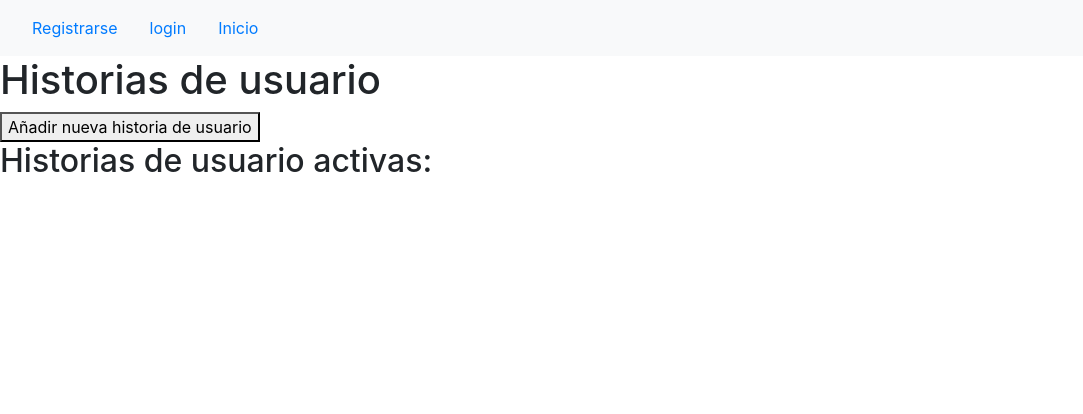
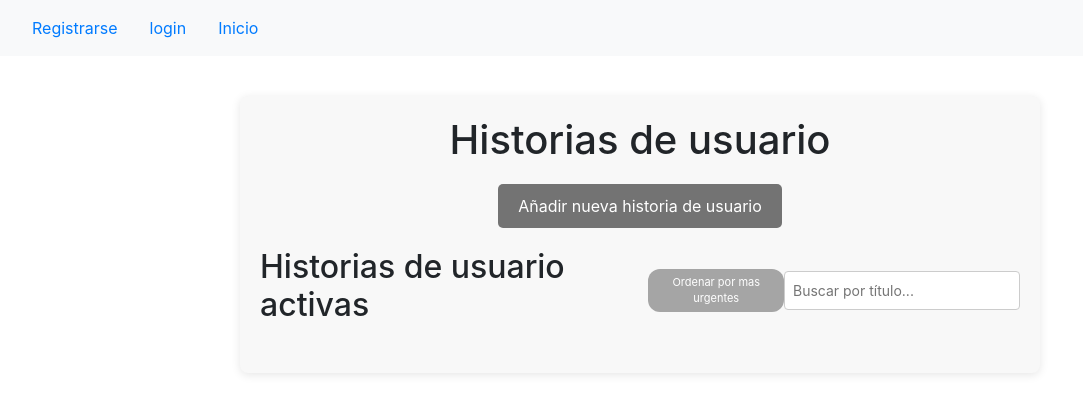
Before and after one commit to LuisHiram99/AppWeb-IngSoft, a Django app: page /historias/ in a window 1280 px wide. Shown: the top 414 px of the page, without its empty margins (0-1083 px from the left). Run offline with Django 4.2, Linux system fonts and the light colour scheme; some libraries are stand-ins or nearby versions.

Commit message:
Se agregaron las 3 HU y se adapto el css

```diff
--- a/mainPage/static/CSS/historias.css
+++ b/mainPage/static/CSS/historias.css
@@ -1,189 +1,111 @@
-:root {
-    --dark: #374151;
-    --darker: #1F2937;
-    --darkest: #111827;
-    --grey: #6B7280;
-    --pink: #EC4899;
-    --purple: #8B5CF6;
-    --light: #EEE;
-    --blue: #0aa3f1;
+@import url('https://fonts.googleapis.com/css2?family=Poppins:wght@200;300;400;500;600;700&display=swap');
 
+body{
+    margin: 0;
 }
 
-* {
-    margin: 0;
-    box-sizing: border-box;
-    font-family: "Fira sans", sans-serif;
+.main-container {
+    display: flex;
+    justify-content: center;
+    align-items: flex-start;
+    padding-top: 40px;
+  }
+
+  /* El cuadro donde está el formulario */
+  main {
+    max-width: 800px;
+    padding: 20px;
+    background: #f8f8f8;
+    border-radius: 8px;
+    box-shadow: 0 2px 10px rgba(0, 0, 0, 0.1);
+    width: 100%;
+  }
+
+  h1 {
+    text-align: center;
+    margin-bottom: 20px;
+  }
+
+  #add-task-button {
+    display: block;
+    margin: 20px auto;
+    padding: 10px 20px; /* Espaciado interno del botón */
+    background-color: #737373; /* Fondo */
+    color: white;
+    border: none;
+    border-radius: 5px;
+    font-size: 16px;
+    cursor: pointer;
   }
 
 
-header {
-    padding: 2rem 1rem;
-    max-width: 800px;
-    width: 100%;
-    margin: 0 auto;
-    text-align: right; /* Alinear todo a la derecha */
-    background-color: black; /* Fondo negro para la navbar */
+  /* Estilo para el formulario de nueva tarea */
+  #new-task-form {
+    display: none; /* Mantener oculto inicialmente */
+    margin-top: 20px; /* Añadir espacio arriba cuando se muestre */
+    padding: 15px;
+    background: #fff;
+    border-radius: 8px;
+    box-shadow: 0 2px 5px rgba(0, 0, 0, 0.1);
+    min-height: 150px;
+    overflow: hidden; /* Ocultar el contenido cuando el formulario esté cerrado */
   }
 
-header {
-    font-size: 2.5rem;
-    font-weight: 300;
-    color: var(--grey);
-    margin-bottom: 1rem;
+  /* Estilo cuando el formulario se despliega */
+  #new-task-form.show {
+    display: block; /* Mostrar el formulario */
+    max-height: 1000px; /* Asegura que el formulario pueda expandirse */
+    overflow: auto;
   }
 
-nav {
-    margin-bottom: 1rem;
+  /* Estilo para los campos del formulario */
+  #new-task-form input,
+  #new-task-form textarea,
+  #new-task-form select {
+    width: 100%;
+    margin-bottom: 15px;
+    padding: 10px;
+    border: 1px solid #ccc;
+    border-radius: 5px;
   }
 
-nav ul {
-    list-style: none;
-    display: flex;
-    justify-content: flex-end; /* Alinear elementos a la derecha */
-    padding: 0; /* Eliminar padding por defecto */
+  .task {
+    padding: 15px;
+    margin: 10px 0;
+    background-color: #f9f9f9;
+    border-radius: 8px;
+    border: 2px solid #000;
   }
 
-nav ul li {
-    margin-left: 2rem; /* Espaciado entre los elementos de la lista */
+  .task-header {
+    display: flex;
+    justify-content: space-between;
+    align-items: center;
+    margin-bottom: 20px;
   }
 
-nav a {
-    color: var(--grey);
-    text-decoration: none;
-    font-size: 1.125rem;
+  /* Estilo para el campo de búsqueda */
+  .search-input {
+    padding: 8px;
+    font-size: 14px;
+    border: 1px solid #ccc;
+    border-radius: 4px;
+    width: 250px;
   }
 
-.profile-pic {
-    width: 40px; /* Ajusta el tamaño de la imagen de perfil */
-    height: 40px;
-    border-radius: 50%; /* Redondear la imagen */
-}
-
-#add-task-button {
-    margin-bottom: 1rem;
-    background-color: var(--blue);
+  /* Estilo para el boton de ordenar por mas urgentes */
+  #sort-by-date-button {
+    padding: 5px;
+    font-size: 11px;
+    border-radius: 12px;
+    background-color: #a5a5a5; /* Fondo */
     color: white;
     border: none;
-    padding: 0.5rem 1rem;
-    border-radius: 0.5rem;
     cursor: pointer;
 }
 
-.hidden {
-    display: none; /* Ocultar el formulario por defecto */
+/* Estilo para el boton de completado :) */
+  .completed {
+    text-decoration: line-through;
+    background-color: #d1f7d1; /* Color verde claro para indicar completada */
 }
-
-main {
-    flex: 1 1 0%;
-    max-width: 800px;
-    width: 100%;
-    margin: 0 auto;
-    padding: 2rem;
-}
-
-h1, h2{
-    color:#111827;
-}
-
-/* Botones generales */
-button {
-    padding: 0.5rem 1rem;
-    border: none;
-    border-radius: 5px;
-    background-color: var(--blue); /* Color de fondo común */
-    color: white;
-    font-size: 1rem;
-    cursor: pointer;
-    transition: background-color 0.3s;
-}
-
-/* Efecto hover */
-button:hover {
-    background-color: var(--purple); /* Color al pasar el mouse */
-}
-
-/* Estilos específicos para el botón Edit */
-.task .actions .edit {
-    background-color: var(--grey); /* Azul claro */
-    color: black; /* Color de texto */
-}
-
-/* Estilos específicos para el botón Delete */
-.task .actions .delete {
-    background-color: #ec2f2f; /* Rojo claro */
-    color: black; /* Color de texto */
-}
-
-#new-task-form {
-    display: flex;
-    flex-direction: column;
-    margin-top: 1rem;
-}
-
-#new-task-input,
-#start-date,
-#end-date,
-#role-select {
-    margin-bottom: 0.5rem;
-    padding: 0.5rem;
-    border-radius: 5px;
-    border: 1px solid var(--grey);
-    background-color: var(--darker);
-    color: var(--light);
-}
-
-.task-list {
-    padding: 1rem;
-}
-
-.task-list h2 {
-    font-size: 1.5rem;
-    font-weight: 300;
-    color: var(--grey);
-    margin-bottom: 1rem;
-}
-
-#tasks .task {
-    display: flex;
-    justify-content: space-between;
-    background-color: var(--darkest);
-    color: var(--light);
-    padding: 1rem;
-    border-radius: 1rem;
-    margin-bottom: 1rem;
-}
-
-.task .content {
-    flex: 1 1 0%;
-}
-
-.task .content .text {
-    color: var(--light);
-    font-size: 1.125rem;
-    width: 100%;
-    display: block;
-    transition: 0.4s;
-}
-
-.task .actions {
-    display: flex;
-    margin: 0 -0.5rem;
-}
-
-.task .actions button {
-    cursor: pointer;
-    margin: 0 0.5rem;
-    font-size: 1.125rem;
-    font-weight: 700;
-    text-transform: uppercase;
-    transition: 0.4s;
-}
-
-.task .actions button:hover {
-    opacity: 0.8;
-}
-
-.task .actions button:active {
-    opacity: 0.6;
-}
--- a/mainPage/templates/mainPage/historias.html
+++ b/mainPage/templates/mainPage/historias.html
@@ -1,16 +1,22 @@
 {% extends 'mainPage/base.html' %}
 
-
 {% block content %}
-
+<html lang="en">
+<head>
+    <meta charset="UTF-8">
+    <meta name="viewport" content="width=device-width, initial-scale=1.0">
+    {% load static %}
+    <link type='text/css' rel="stylesheet" href="{% static 'css/historias.css' %}">
+</head>
+<div class="main-container">
     <main>
         <h1>Historias de usuario</h1>
         <button id="add-task-button">Añadir nueva historia de usuario</button>
         <div id="new-task-form" style="display: none;">
             <label for="new-task-input">Título:</label>
-            <input type="text" id="new-task-input" placeholder="Nombre de la historia" required>
+            <input type="text" id="new-task-input" placeholder="Yo como usuario quiero ..." required>
             <label for="new-task-description">Descripción:</label>
-            <textarea id="new-task-description" placeholder="Descripción" required></textarea>
+            <textarea id="new-task-description" placeholder="Descripción de la historia de usuario" required></textarea>
             <label for="start-date">Fecha inicial:</label>
             <input type="date" id="start-date" placeholder="Fecha de inicio" required>
             <label for="end-date">Fecha de cierre:</label>
@@ -24,18 +30,26 @@
             </select>
             <button id="new-task-submit">Añadir historia de usuario</button>
         </div>
-        <h2>Historias de usuario activas:</h2>
+        <div class="task-header">
+            <h2>Historias de usuario activas</h2>
+            <button id="sort-by-date-button">Ordenar por mas urgentes</button>
+            <input type="text" id="search-input" placeholder="Buscar por título..." class="search-input">
+        </div>
         <div id="tasks" class="task-list"></div>
     </main>
-    <!-- Se añadio el js directamente en el archivo html ya que de la otra manera daba error con django -->
+
 <script>
   const addTaskButton = document.getElementById("add-task-button");
   const newTaskForm = document.getElementById("new-task-form");
   const newTaskSubmit = document.getElementById("new-task-submit");
   const tasksContainer = document.getElementById("tasks");
+  const searchInput = document.getElementById("search-input");
+  const sortByDateButton = document.getElementById("sort-by-date-button");
+
   addTaskButton.addEventListener("click", () => {
     newTaskForm.style.display = newTaskForm.style.display === "none" ? "block" : "none";
   });
+
   // Función para agregar una historia de usuario
   newTaskSubmit.addEventListener("click", (event) => {
     event.preventDefault(); // Prevenir el comportamiento por defecto del botón
@@ -44,11 +58,13 @@ newTaskSubmit.addEventListener("click", (event) => {
     const startDate = document.getElementById("start-date").value;
     const endDate = document.getElementById("end-date").value;
     const role = document.getElementById("role-select").value;
+
     // Limpiar mensajes de error anteriores
     let errorMessage = document.getElementById("error-message");
     if (errorMessage) {
         errorMessage.remove();
     }
+
     // Validaciones de campos vacíos
     if (!taskName || !taskDescription || !startDate || !endDate || !role) {
         const error = document.createElement("p");
@@ -58,6 +74,7 @@ newTaskSubmit.addEventListener("click", (event) => {
         newTaskForm.appendChild(error);
         return;
     }
+
     // Validación de que la fecha de fin sea después de la fecha de inicio
     if (new Date(endDate) < new Date(startDate)) {
         const error = document.createElement("p");
@@ -67,6 +84,7 @@ newTaskSubmit.addEventListener("click", (event) => {
         newTaskForm.appendChild(error);
         return;
     }
+
     // Crear nueva tarea
     const taskId = `task-${Date.now()}`; // Generar un ID único
     const taskElement = document.createElement("div");
@@ -80,6 +98,7 @@ newTaskSubmit.addEventListener("click", (event) => {
         <p class="task-role">Rol: ${role}</p>
         <button class="edit-task-button">Editar</button>
         <button class="delete-task-button" style="background-color: #EC4899; color: white; border: 2px solid white; cursor: pointer; margin-left: 10px; border-radius: 4px;">Eliminar</button>
+        <button class="complete-task-button" style="background-color: #34D399; color: white; border: 2px solid white; cursor: pointer; margin-left: 10px; border-radius: 4px;">Completar</button>
         <div class="edit-task-form" style="display: none;">
             <input type="text" class="edit-task-input" placeholder="Nombre de la historia" value="${taskName}" required>
             <textarea class="edit-task-description" placeholder="Descripción" required>${taskDescription}</textarea>
@@ -94,14 +113,17 @@ newTaskSubmit.addEventListener("click", (event) => {
         </div>
         <p class="edit-error-message" style="color:red; display:none;"></p>
     `;
-    tasksContainer.appendChild(taskElement);
+
+    // Agregar la nueva tarea al principio (antes de las completadas)
+    tasksContainer.insertBefore(taskElement, tasksContainer.firstChild);
+
     // Añadir evento de edición
     const editButton = taskElement.querySelector(".edit-task-button");
     const editForm = taskElement.querySelector(".edit-task-form");
-
     editButton.addEventListener("click", () => {
         editForm.style.display = editForm.style.display === "none" ? "block" : "none";
     });
+
     // Función para actualizar la historia de usuario
     const updateTaskButton = taskElement.querySelector(".update-task-button");
     updateTaskButton.addEventListener("click", (e) => {
@@ -112,39 +134,85 @@ newTaskSubmit.addEventListener("click", (event) => {
         const editedEndDate = taskElement.querySelector(".edit-end-date").value;
         const editedRole = taskElement.querySelector(".edit-role-select").value;
         const editErrorMessage = taskElement.querySelector(".edit-error-message");
+
         // Validación de campos vacíos en la edición
         if (!editedTaskName || !editedTaskDescription || !editedStartDate || !editedEndDate || !editedRole) {
             editErrorMessage.textContent = "Por favor, completa todos los campos.";
             editErrorMessage.style.display = "block";
             return;
         }
+
         // Validación de que la fecha de cierre no sea anterior a la fecha de inicio en la edición
         if (new Date(editedEndDate) < new Date(editedStartDate)) {
             editErrorMessage.textContent = "La fecha de cierre no puede ser anterior a la fecha de inicio.";
             editErrorMessage.style.display = "block";
             return;
         }
-        // Ocultar mensaje de error si no hay problemas
+
+        // Ocultar mensaje de error
         editErrorMessage.style.display = "none";
+
+        // Actualizar la tarea
         taskElement.querySelector(".task-name").textContent = editedTaskName;
         taskElement.querySelector(".task-description").textContent = editedTaskDescription;
-        taskElement.querySelector(".task-start-date").textContent = `Inicio: ${editedStartDate}`;
-        taskElement.querySelector(".task-end-date").textContent = `Cierre: ${editedEndDate}`;
-        taskElement.querySelector(".task-role").textContent = `Rol: ${editedRole}`;
-        // Ocultar el formulario de edición después de actualizar
-        editForm.style.display = "none";
+        taskElement.querySelector(".task-start-date").textContent = "Inicio: " + editedStartDate;
+        taskElement.querySelector(".task-end-date").textContent = "Cierre: " + editedEndDate;
+        taskElement.querySelector(".task-role").textContent = "Rol: " + editedRole;
+        editForm.style.display = "none"; // Ocultar el formulario de edición
     });
-    // Añadir evento para eliminar la historia de usuario
+
+    // Añadir evento para eliminar la tarea
     const deleteButton = taskElement.querySelector(".delete-task-button");
     deleteButton.addEventListener("click", () => {
         tasksContainer.removeChild(taskElement);
     });
-    // Limpiar el formulario de añadir nueva historia
+
+    // Añadir evento para marcar la tarea como completada
+    const completeButton = taskElement.querySelector(".complete-task-button");
+    completeButton.addEventListener("click", () => {
+        // Aplica filtro blanco trasparente y mueve la tarea al fondo
+        taskElement.classList.toggle("completed");
+        taskElement.style.filter = "brightness(0.6)"; // Filtro blanco medio transparente
+        tasksContainer.appendChild(taskElement); // Mover al fondo
+    });
+
+    // Limpiar el formulario de nueva tarea
     document.getElementById("new-task-input").value = "";
     document.getElementById("new-task-description").value = "";
     document.getElementById("start-date").value = "";
     document.getElementById("end-date").value = "";
     document.getElementById("role-select").value = "";
   });
+
+  // Función para ordenar tareas por fecha de cierre
+  sortByDateButton.addEventListener("click", () => {
+    const tasks = Array.from(tasksContainer.querySelectorAll(".task"));
+    tasks.sort((a, b) => {
+        const endDateA = new Date(a.querySelector(".task-end-date").textContent.replace("Cierre: ", ""));
+        const endDateB = new Date(b.querySelector(".task-end-date").textContent.replace("Cierre: ", ""));
+        return endDateA - endDateB;
+    });
+    // Volver a agregar las tareas ordenadas al contenedor
+    tasks.forEach(task => tasksContainer.appendChild(task));
+  });
+
+  // Función para realizar la búsqueda
+  searchInput.addEventListener("input", (e) => {
+    const searchQuery = e.target.value.toLowerCase();
+    const tasks = tasksContainer.querySelectorAll(".task");
+
+    tasks.forEach((task) => {
+        const taskName = task.querySelector(".task-name").textContent.toLowerCase();
+        if (taskName.includes(searchQuery)) {
+            task.style.display = "block";
+        } else {
+            task.style.display = "none";
+        }
+    });
+  });
+
 </script>
+</div>
+</html>
+
 {% endblock %}
```
Also changed, not shown: 4 other files. Lines whose indentation alone changed are shown as unchanged.
